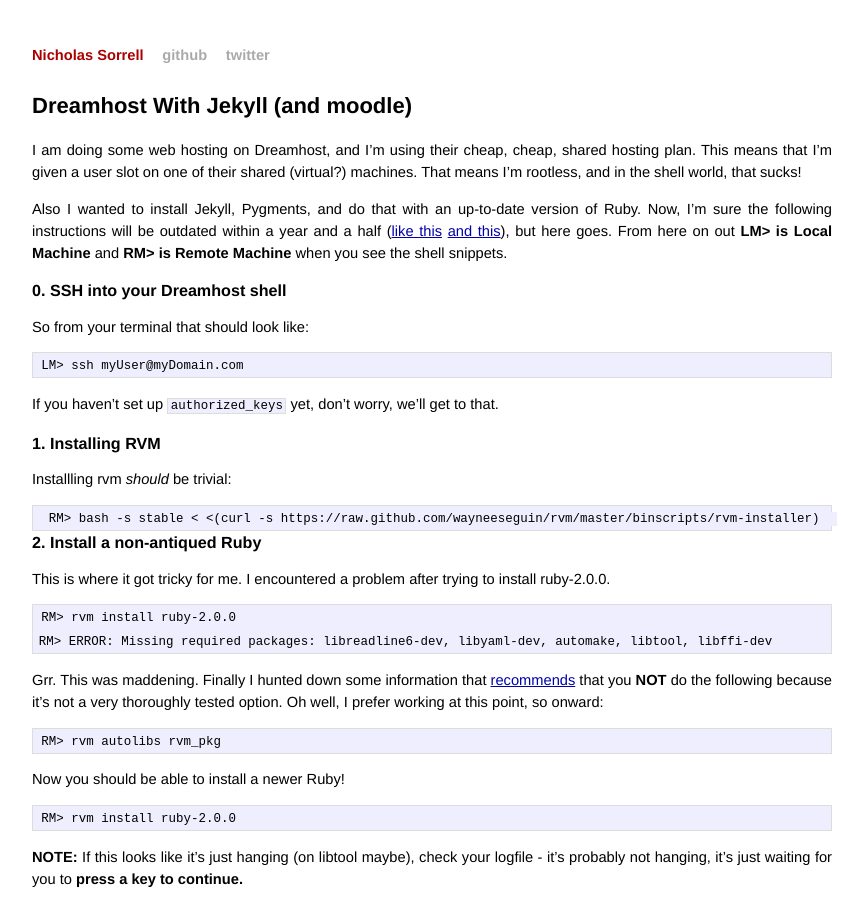
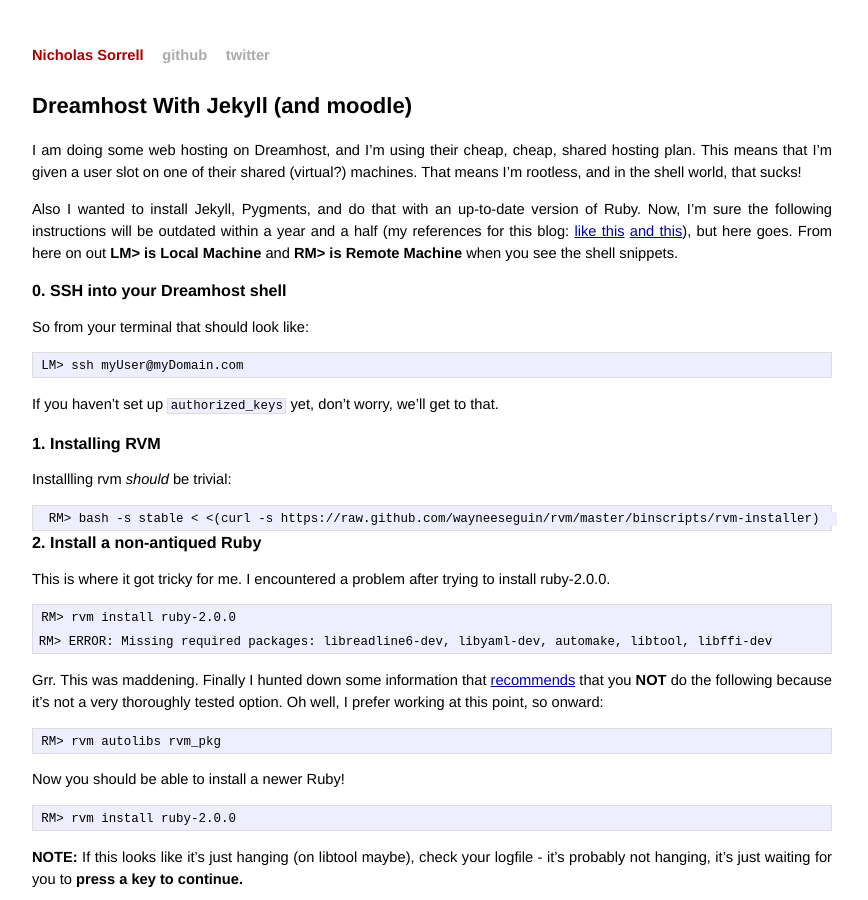
Before and after one commit to sorrell/sorrell.github.com, a Jekyll site: the page built from _posts/2013-10-11-Dreamhost-With-Jekyll-(and-moodle).md, in a window 1280 px wide and 900 px high. Shown: the whole window, without its empty margins (208-1076 px from the left). Built offline with Jekyll 4.4.1, drawn with Linux system fonts in a browser that asks for light colours; Markdown is read by kramdown in place of the engine named in the settings; comment, search, counter and statistics services are not loaded.

Commit message:
added link

```diff
--- a/_posts/2013-10-11-Dreamhost-With-Jekyll-(and-moodle).md
+++ b/_posts/2013-10-11-Dreamhost-With-Jekyll-(and-moodle).md
@@ -7,7 +7,7 @@ tags: [Dreamhost, Jekyll, rvm, ruby, moodle, git]
 
 I am doing some web hosting on Dreamhost, and I'm using their cheap, cheap, shared hosting plan.  This means that I'm given a  user slot on one of their shared (virtual?) machines.  That means I'm rootless, and in the shell world, that sucks!
 
-Also I wanted to install Jekyll, Pygments, and do that with an up-to-date version of Ruby.  Now, I'm sure the following instructions will be outdated within a year and a half ([like this](http://williamting.com/posts/2012/04/02/set-up-ruby-on-rails-on-dreamhost/) [and this](http://zacstewart.com/2011/06/14/deploying-your-jekyll-blog-on-dreamhost-via-capistrano.html)), but here goes.  From here on out **LM> is Local Machine** and **RM> is Remote Machine** when you see the shell snippets.
+Also I wanted to install Jekyll, Pygments, and do that with an up-to-date version of Ruby.  Now, I'm sure the following instructions will be outdated within a year and a half (my references for this blog: [like this](http://williamting.com/posts/2012/04/02/set-up-ruby-on-rails-on-dreamhost/) [and this](http://zacstewart.com/2011/06/14/deploying-your-jekyll-blog-on-dreamhost-via-capistrano.html)), but here goes.  From here on out **LM> is Local Machine** and **RM> is Remote Machine** when you see the shell snippets.
 
 ### 0. SSH into your Dreamhost shell
 So from your terminal that should look like:
```
